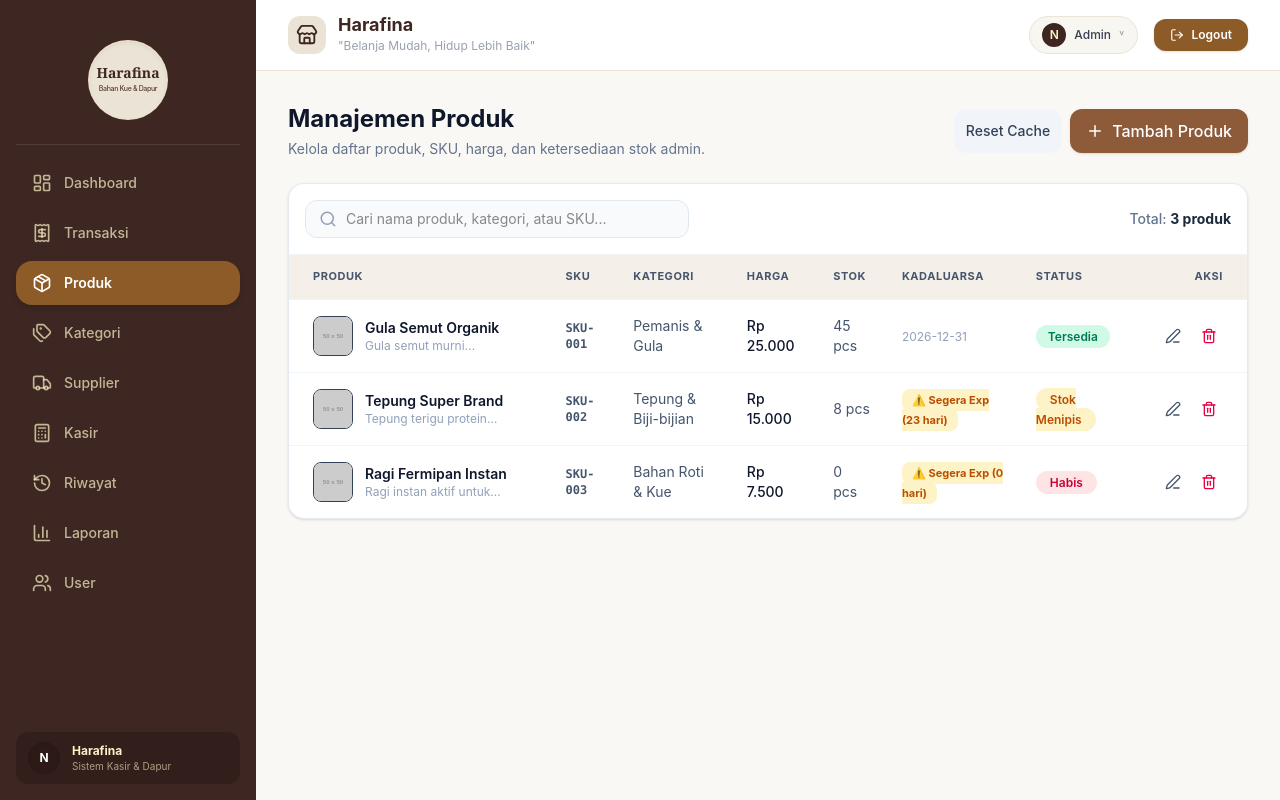
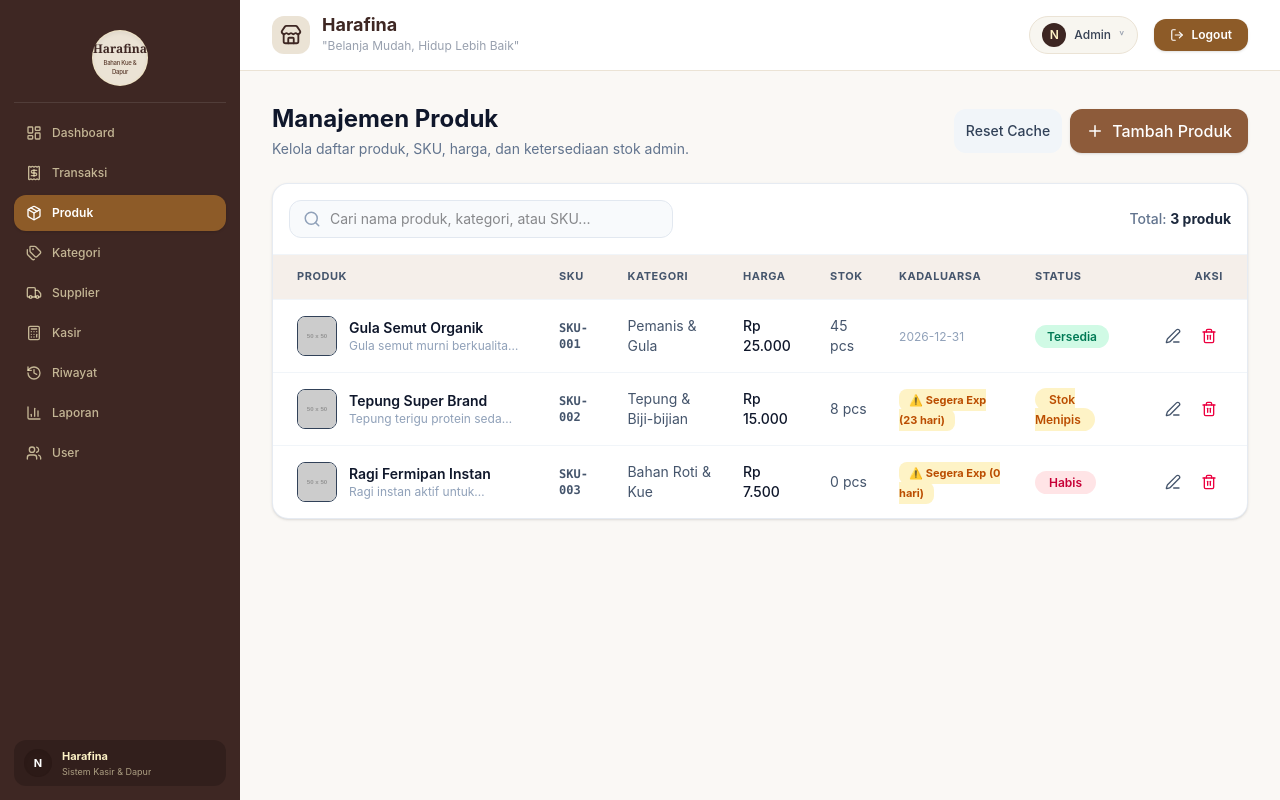
Before and after one commit to Aaagoy/Kelompok4_Frontend, a React app: page /produk in a window 1280 px wide. Built offline with nearby package versions, Linux system fonts and the light colour scheme; sample sign-in values are in the browser's storage; the HTML template or start-up script is replaced by a standard one.

Commit message:
update ui sidebar

```diff
--- a/src/components/Sidebar.jsx
+++ b/src/components/Sidebar.jsx
@@ -4,18 +4,18 @@ const Sidebar = ({ menuItems = [], brandName = "Harafina" }) => {
   const location = useLocation();
 
   return (
-    <aside className="w-64 bg-[#3E2723] text-amber-100/70 h-screen flex flex-col justify-between p-4 shadow-xl shrink-0">
+    <aside className="w-60 bg-[#3E2723] text-amber-100/70 h-screen flex flex-col justify-between p-3.5 shadow-xl shrink-0 overflow-y-auto">
       <div>
-        {/* Brand Logo Dinamis */}
-        <div className="flex flex-col items-center py-6 mb-4 border-b border-white/10">
-          <div className="w-20 h-20 rounded-full bg-[#EBE3D5] flex flex-col items-center justify-center p-2 shadow-inner border border-amber-200/20 text-center">
-            <span className="font-serif font-bold text-[#3E2723] text-sm leading-none">{brandName}</span>
-            <span className="text-[7px] text-[#5C3D2E] tracking-tighter mt-1 font-medium">Bahan Kue & Dapur</span>
+        {/* Brand Logo yang Diperkecil & Lebih Kompak */}
+        <div className="flex flex-col items-center py-4 mb-3 border-b border-white/10">
+          <div className="w-14 h-14 rounded-full bg-[#EBE3D5] flex flex-col items-center justify-center p-1.5 shadow-inner border border-amber-200/20 text-center">
+            <span className="font-serif font-bold text-[#3E2723] text-xs leading-tight">{brandName}</span>
+            <span className="text-[6px] text-[#5C3D2E] tracking-tighter mt-0.5 font-medium">Bahan Kue & Dapur</span>
           </div>
         </div>
 
-        {/* Navigasi Dinamis berdasarkan props */}
-        <nav className="space-y-1.5">
+        {/* Navigasi Dinamis dengan Ukuran Lebih Rapat/Kecil */}
+        <nav className="space-y-1">
           {menuItems.map((item) => {
             const Icon = item.icon;
             const isActive = location.pathname === item.path;
@@ -24,28 +24,28 @@ const Sidebar = ({ menuItems = [], brandName = "Harafina" }) => {
               <Link
                 key={item.path}
                 to={item.path}
-                className={`flex items-center gap-3 px-4 py-3 rounded-2xl text-sm font-medium transition-all ${
+                className={`flex items-center gap-2.5 px-3 py-2.5 rounded-xl text-xs font-medium transition-all ${
                   isActive
-                    ? 'bg-[#8D5B28] text-white shadow-md font-semibold'
+                    ? 'bg-[#8D5B28] text-white shadow-sm font-semibold'
                     : 'hover:bg-white/5 hover:text-white'
                 }`}
               >
-                <Icon className="w-5 h-5" />
-                <span>{item.name}</span>
+                <Icon className="w-4 h-4 shrink-0" />
+                <span className="truncate">{item.name}</span>
               </Link>
             );
           })}
         </nav>
       </div>
 
-      {/* Profile Footer */}
-      <div className="flex items-center gap-3 px-3 py-2.5 bg-black/20 rounded-xl mt-auto">
-        <div className="w-8 h-8 rounded-full bg-[#2C1A17] text-white flex items-center justify-center text-xs font-bold shadow-inner">
+      {/* Profile Footer yang Lebih Ringkas */}
+      <div className="flex items-center gap-2.5 px-2.5 py-2 bg-black/20 rounded-xl mt-auto">
+        <div className="w-7 h-7 rounded-full bg-[#2C1A17] text-white flex items-center justify-center text-[11px] font-bold shadow-inner shrink-0">
           N
         </div>
         <div className="overflow-hidden">
-          <p className="text-xs font-bold text-amber-100 truncate">{brandName}</p>
-          <p className="text-[10px] text-amber-100/60">Sistem Kasir & Dapur</p>
+          <p className="text-[11px] font-bold text-amber-100 truncate">{brandName}</p>
+          <p className="text-[9px] text-amber-100/60 truncate">Sistem Kasir & Dapur</p>
         </div>
       </div>
     </aside>
```
Also changed, not shown: src/pages/Home.jsx (+186 -1 lines).
